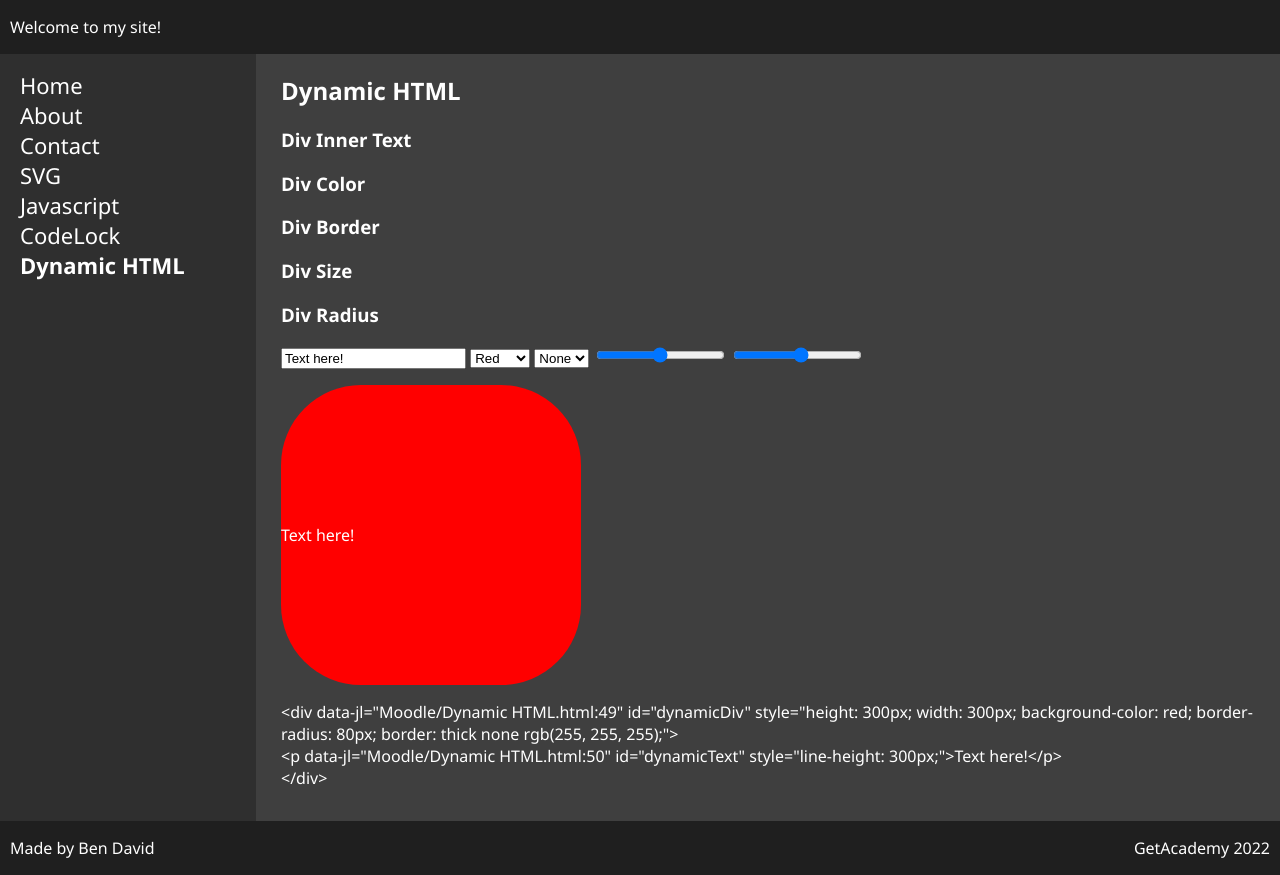
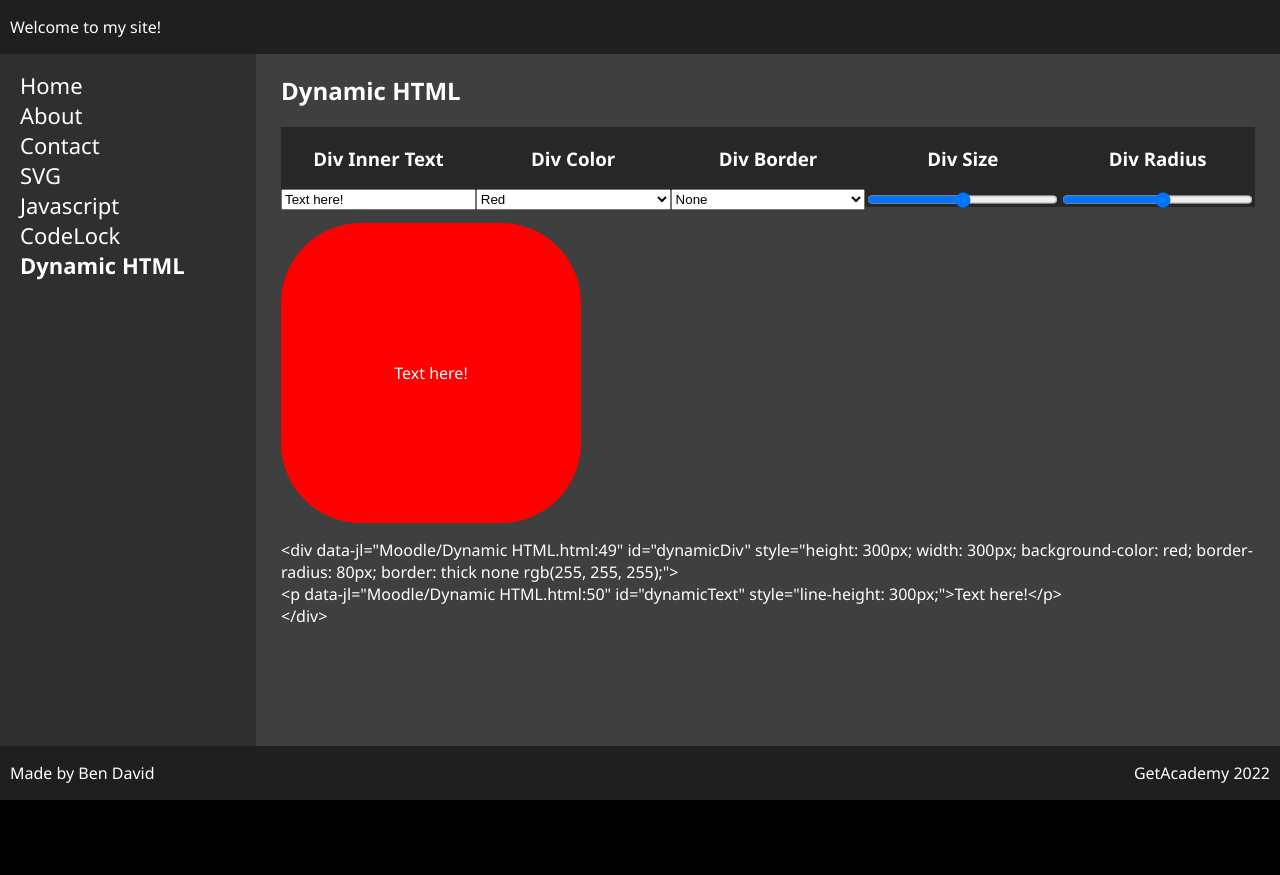
Before and after one commit to bendavidle/Getacademy, a plain HTML site: page Moodle/Dynamic HTML.html in a window 1280 px wide. After the commit the page ends 800 px from the top, so only its background shows below. Drawn offline with Linux system fonts and the light colour scheme.

Commit message:
css for dynamic html page

```diff
--- a/Moodle/CSS/grids.css
+++ b/Moodle/CSS/grids.css
@@ -10,6 +10,10 @@ body {
 a {
 	text-decoration: none;
 	color: #fff;
+}
+
+img {
+	max-width: 70%;
 }
 
 .correct {
@@ -177,3 +181,21 @@ a {
 	font-weight: bold;
 	font-size: 30px;
 }
+
+#dynamichtml {
+	display: grid;
+	grid-template: 1fr 1fr / 1fr 1fr 1fr 1fr 1fr;
+	background-color: rgb(39, 39, 39);
+	height: 10vh;
+	max-width: 100%;
+	margin-bottom: 2vh;
+}
+
+#dynamichtml h3 {
+	text-align: center;
+}
+
+#dynamicDiv p {
+	text-align: center;
+	vertical-align: middle;
+}
```
